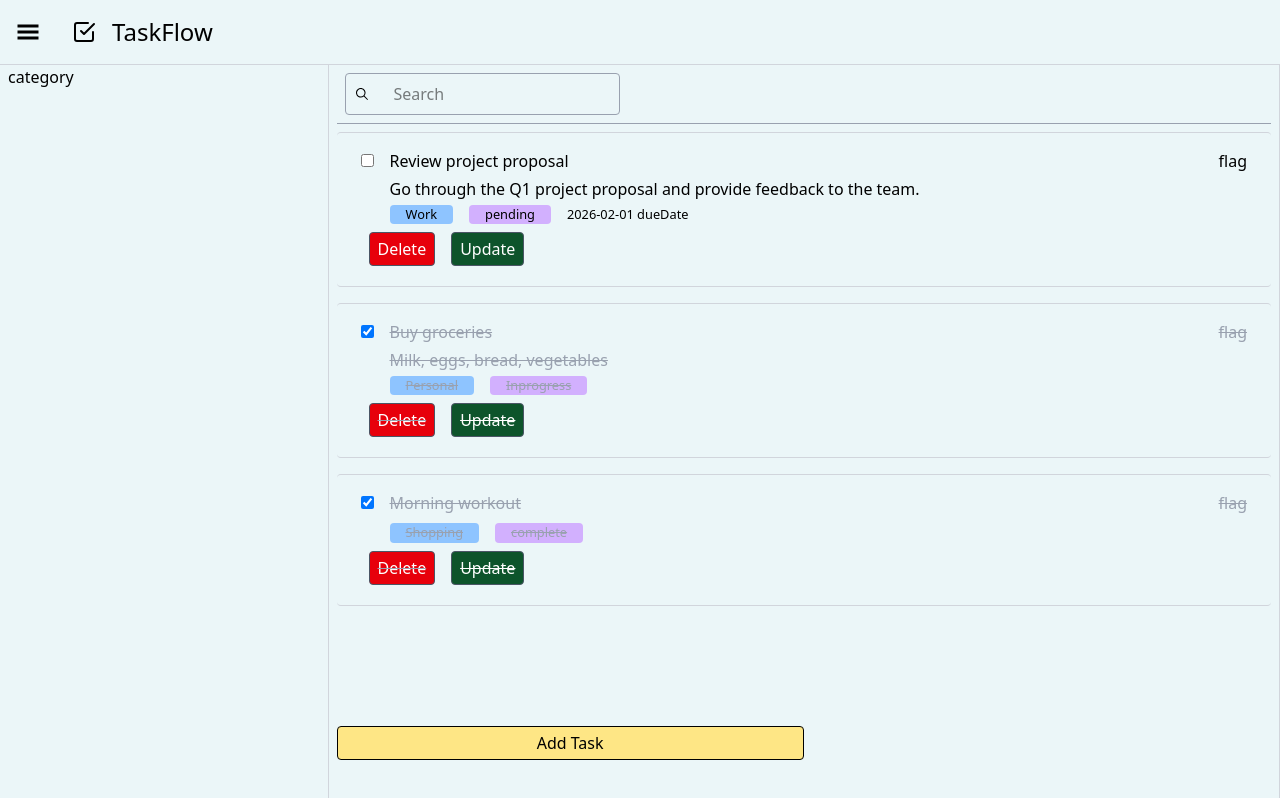
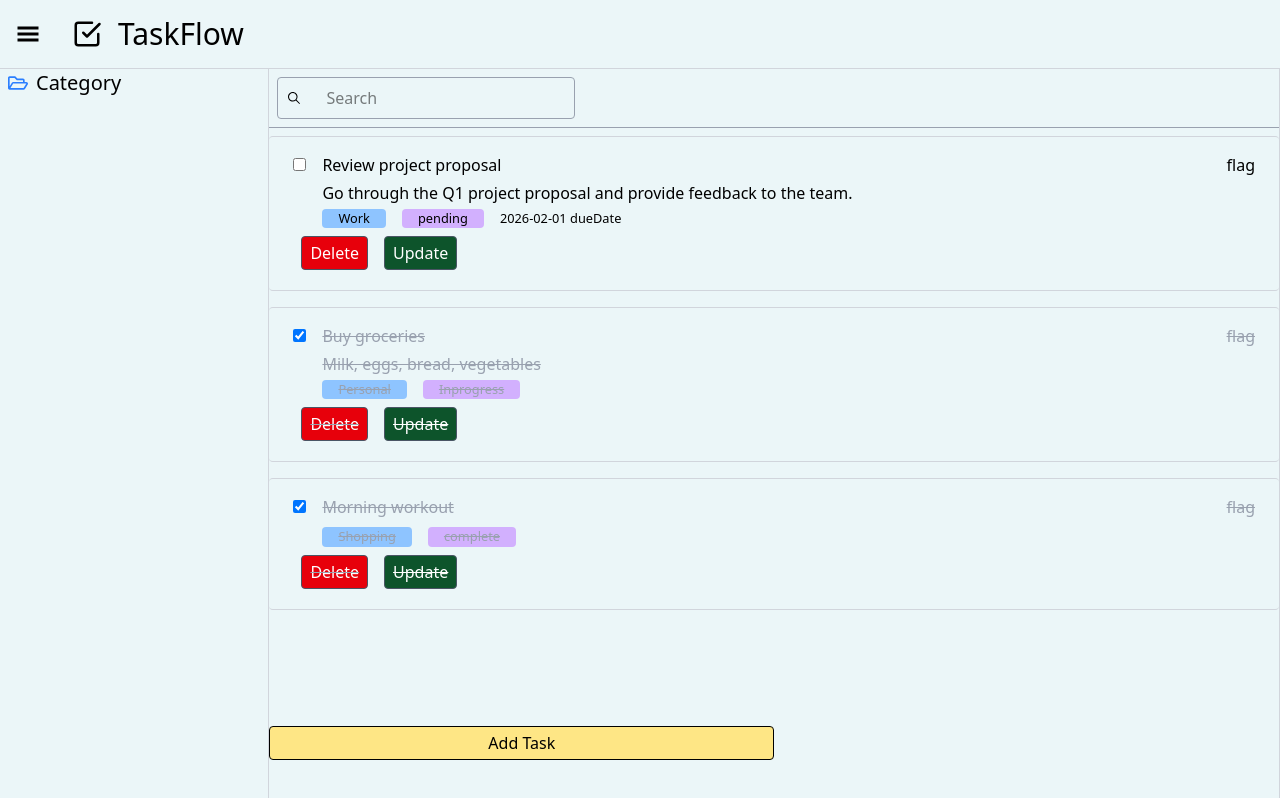
Before and after one commit to Vandana6261/todo-taskflow, a React app in the folder frontend/: page / in a window 1280 px wide. Built offline with nearby package versions, Linux system fonts and the light colour scheme; the HTML template or start-up script is replaced by a standard one.

Commit message:
wip: start category component

```diff
--- /dev/null
+++ b/frontend/src/components/Category.jsx
@@ -0,0 +1,26 @@
+import React from 'react'
+import { FaRegFolderOpen } from "react-icons/fa";
+
+
+function Category() {
+  return (
+    <>
+      <div>
+        {/* heading */}
+        <div className='flex items-center gap-2 text-xl '>
+            <span className='text-blue-500'>
+                <FaRegFolderOpen />
+            </span>
+            <h2>Category</h2>
+        </div>
+
+        {/* category */}
+        <div>
+
+        </div>
+      </div>
+    </>
+  )
+}
+
+export default Category
--- a/frontend/src/components/TodoApp.jsx
+++ b/frontend/src/components/TodoApp.jsx
@@ -3,6 +3,7 @@ import TaskList from './TaskList';
 import { GiHamburgerMenu } from "react-icons/gi";
 import { FiCheckSquare } from "react-icons/fi";
 import TaskDetails from './TaskDetails';
+import Category from './Category';
 
 
 function TodoApp() {
@@ -15,7 +16,7 @@ function TodoApp() {
           <span className='text-2xl'>
             <GiHamburgerMenu />
           </span>
-          <div className='flex items-center gap-4 text-2xl '>
+          <div className='flex items-center gap-4 text-3xl '>
             <span>
               <FiCheckSquare />
             </span>
@@ -26,11 +27,11 @@ function TodoApp() {
         <div className='flex flex-1 items-center overflow-hidden'>
           {/* category */}
         <div className='flex-1 border-r border-gray-300 px-2 h-full '>
-          category
+          <Category />
         </div>
 
         {/* main */}
-        <div className='flex-3 border-r border-gray-300 px-2 h-full '>
+        <div className='flex-4 border-r border-gray-300 h-full '>
           <TaskList />
         </div>
 
```
